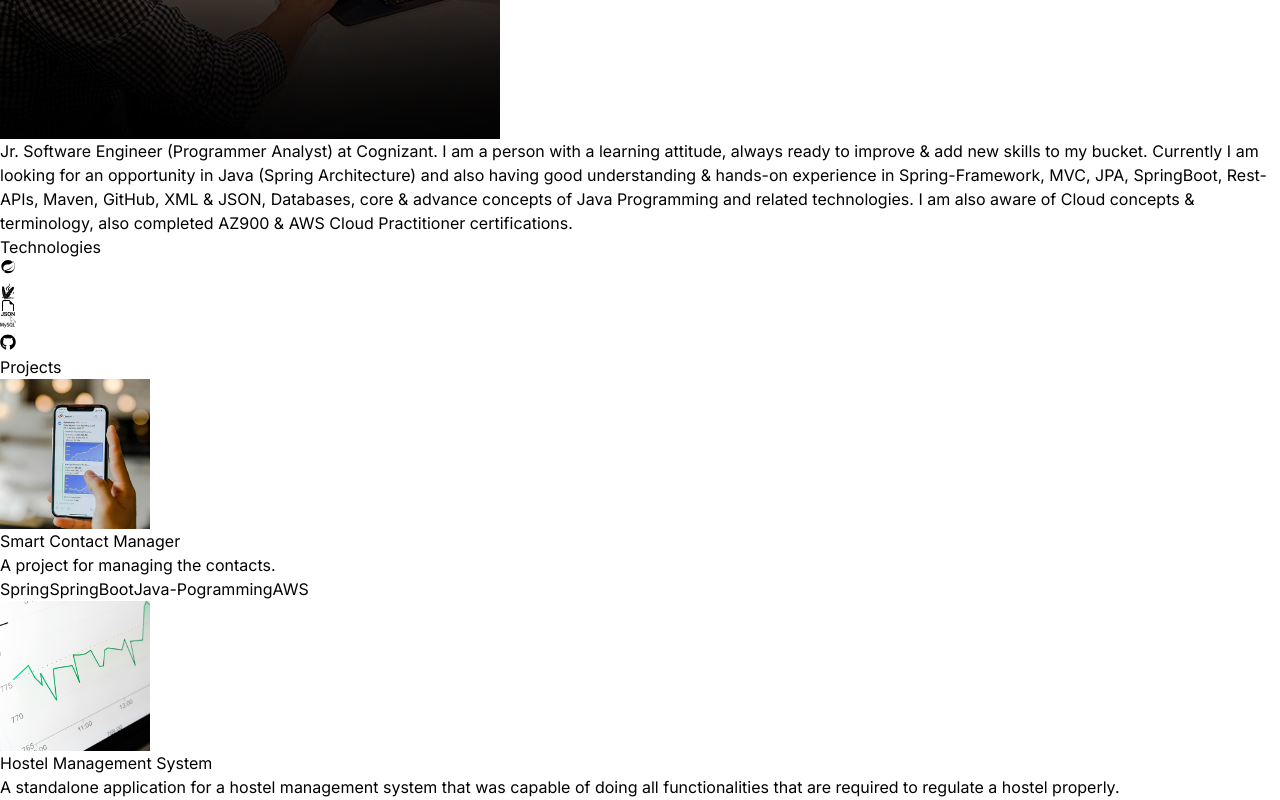
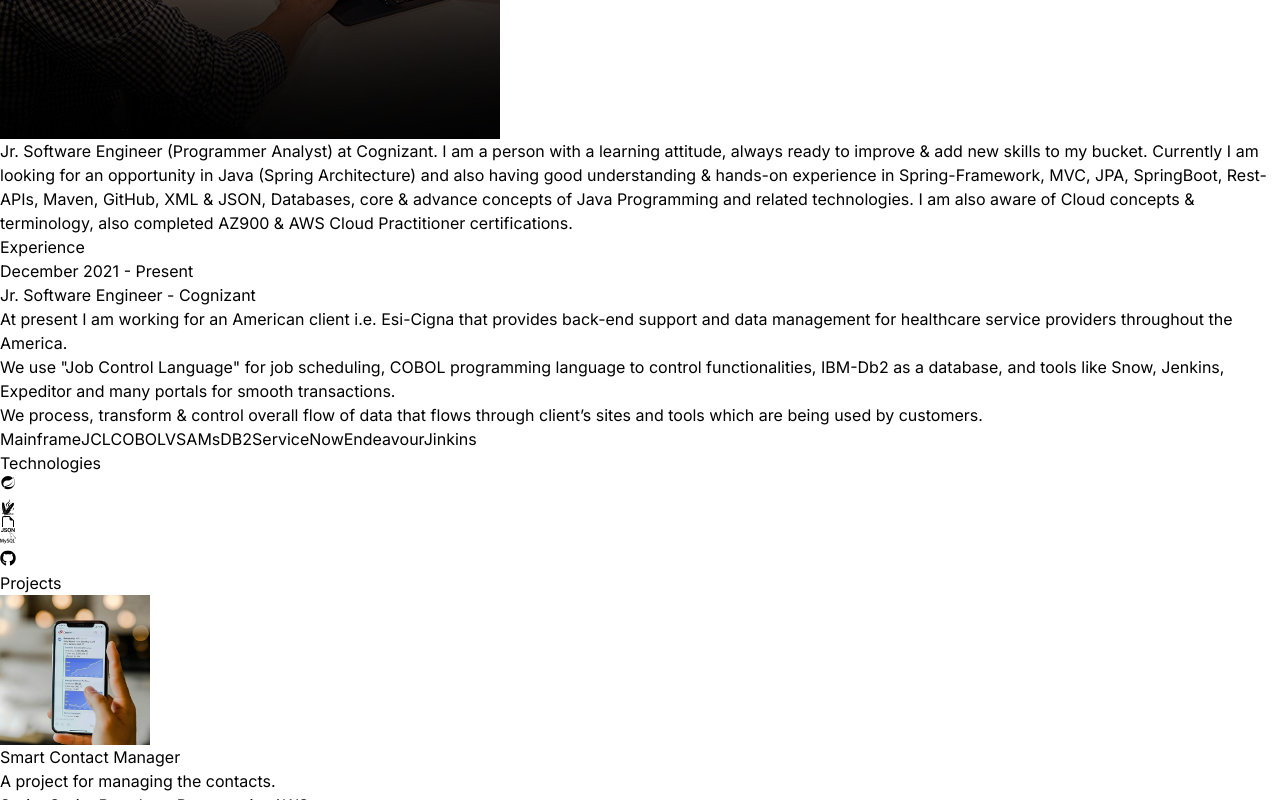
Before and after one commit to ritesh6916/Portfolio, a React (Vite) app: page / in a window 1280 px wide. Shown: the part 2000-2800 px from the top of the page. Built offline with nearby package versions, Linux system fonts and the light colour scheme.

Commit message:
NavBar, Alignment updated

```diff
--- a/src/App.jsx
+++ b/src/App.jsx
@@ -12,9 +12,9 @@
         <Navbar />
         <Hero />
         <About />
+        <Experience />
         <Technologies />
         <Projects />
-        <Experience />
         <Other />
         <Contact />
       </div>
--- a/src/Components/Experience.jsx
+++ b/src/Components/Experience.jsx
@@ -36,14 +36,19 @@
               <p className="mb-2 text-neutral-400">{experience.descriptions.map((des, index) => {
                 return <p key={index} className="mb-2">{des}</p>
               })}</p>
+              <div  className="flex gap-2 flex-wrap">
               {experience.technologies.map((tech, index) => (
+
                 <span
                   key={index}
                   className="mr-2 rounded bg-neutral-900 px-2 py-1 text-sm font-medium text-purple-900"
                 >
                   {tech}
                 </span>
+
+
               ))}
+              </div>
             </motion.div>
           </div>
         ))}
--- a/src/Components/Navbar.jsx
+++ b/src/Components/Navbar.jsx
@@ -34,14 +34,15 @@
                     <a href="#about" className="hover:text-white text-[#7587ec] duration-200">About</a>
                 </li>
                 <li>
+                    <a href="#experience" className="hover:text-white text-[#7587ec] duration-200">Experience</a>
+                </li>
+                <li>
                     <a href="#technologies" className="hover:text-white text-[#7587ec] duration-200">Technologies</a>
                 </li>
                 <li>
                     <a href="#projects" className="hover:text-white text-[#7587ec] duration-200">Projects</a>
                 </li>
-                <li>
-                    <a href="#experience" className="hover:text-white text-[#7587ec] duration-200">Experience</a>
-                </li>
+
                 <li>
                     <a href="#other" className="hover:text-white text-[#7587ec] duration-200">Education</a>
                 </li>
@@ -67,14 +68,15 @@
                     <a className="block py-2 pr-4 pl-3 duration-200 hover:border hover:border-gray-100 hover:bg-gray-800 rounded-lg m-1  lg:hover:bg-transparent lg:border-0 hover:text-white text-[#7587ec] lg:p-0" href="#about">About</a>
                 </li>
                 <li className="border-b">
+                    <a className="block py-2 pr-4 pl-3 duration-200 hover:border hover:border-gray-100 hover:bg-gray-800 rounded-lg m-1  lg:hover:bg-transparent lg:border-0 hover:text-white text-[#7587ec] lg:p-0" href="#experience">Experience</a>
+                </li>
+                <li className="border-b">
                     <a className="block py-2 pr-4 pl-3 duration-200 hover:border hover:border-gray-100 hover:bg-gray-800 rounded-lg m-1  lg:hover:bg-transparent lg:border-0 hover:text-white text-[#7587ec] lg:p-0" href="#technologies">Technologies</a>
                 </li>
                 <li className="border-b">
                     <a className="block py-2 pr-4 pl-3 duration-200 hover:border hover:border-gray-100 hover:bg-gray-800 rounded-lg m-1  lg:hover:bg-transparent lg:border-0 hover:text-white text-[#7587ec] lg:p-0" href="#projects">Projects</a>
                 </li>
-                <li className="border-b">
-                    <a className="block py-2 pr-4 pl-3 duration-200 hover:border hover:border-gray-100 hover:bg-gray-800 rounded-lg m-1  lg:hover:bg-transparent lg:border-0 hover:text-white text-[#7587ec] lg:p-0" href="#experience">Experience</a>
-                </li>
+
                 <li className="border-b">
                     <a className="block py-2 pr-4 pl-3 duration-200 hover:border hover:border-gray-100 hover:bg-gray-800 rounded-lg m-1  lg:hover:bg-transparent lg:border-0 hover:text-white text-[#7587ec] lg:p-0" href="#other">Other</a>
                 </li>
--- a/src/Components/Projects.jsx
+++ b/src/Components/Projects.jsx
@@ -37,6 +37,7 @@
             >
               <h6 className="mb-2 font-semibold">{project.title}</h6>
               <p className="mb-4 text-neutral-400">{project.description}</p>
+              <div className="flex gap-2 flex-wrap">
               {project.technologies.map((tech, index) => (
                 <span
                   key={index}
@@ -45,6 +46,7 @@
                   {tech}
                 </span>
               ))}
+              </div>
               {!project.demoLink ? (
                 ""
               ) : (
--- a/src/constants/index.js
+++ b/src/constants/index.js
@@ -21,7 +21,7 @@
     description:
       "A project for managing the contacts.",
     technologies: ["Spring", "SpringBoot", "Java-Pogramming", "AWS"],
-    demoLink: '',
+    demoLink: 'https://github.com/ritesh6916/SmartContactManager-2.0',
     githubLink: 'https://github.com/ritesh6916/SmartContactManager-2.0'
   },
   {
@@ -29,9 +29,9 @@
     image: project4,
     description:
       "A standalone application for a hostel management system that was capable of doing all functionalities that are required to regulate a hostel properly.",
-    technologies: ["Java", "AWT", "Swing", "XAMPP"],
-    demoLink: '',
-    githubLink: ''
+    technologies: ["Java", "AWT", "Swing", "XAMPP","MySQL"],
+    demoLink: 'https://github.com/ritesh6916/SmartContactManager-2.0',
+    githubLink: 'https://github.com/ritesh6916/SmartContactManager-2.0'
   },
   {
     title: "Portfolio Website",
@@ -62,16 +62,16 @@
           We process, transform & control overall flow of data that flows through client’s sites and tools which are being used by customers.
           `
     ],
-    technologies: ["Java", "AWT", "Swing", "XAMPP"],
+    technologies: ["Mainframe", "JCL", "COBOL", "VSAMs", "DB2", "ServiceNow", "Endeavour", "Jinkins"],
   }
 ]
 
 export const EDUCATIONS = [
   {
-    duration: "Aug 202 - Present",
+    duration: "Aug 2022 - Present",
     collegeName: "M.C.A, Manipal University Jaipur, Online",
-    sem: "2nd Semester Completed",
-    description: "Passed with 8.69 CGPA",
+    sem: "3rd Semester Completed",
+    description: "Passed with 8.75 CGPA",
   },
   {
     duration: "Aug 2018 - Aug 2021",
```
